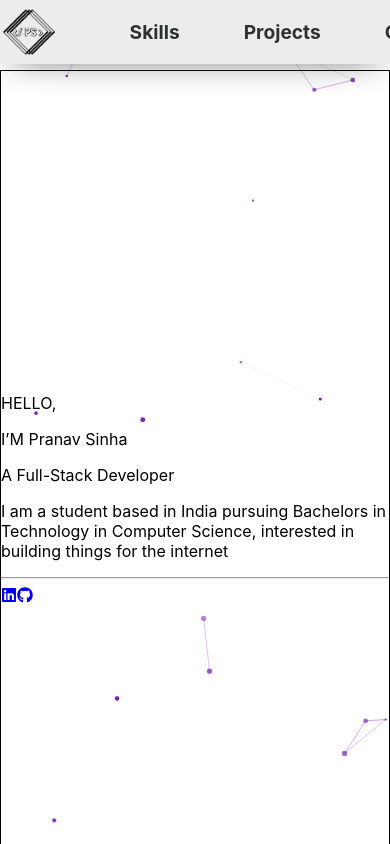
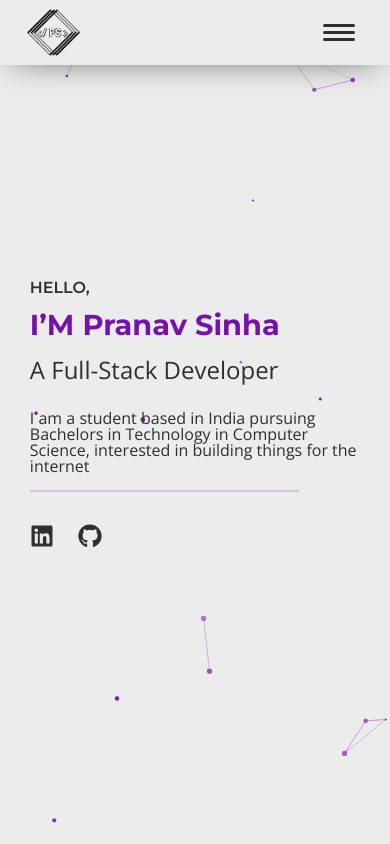
Before and after one commit to pran01/about-me, a React (Create React App) app: page / in a window 390 px wide. Shown: the top 844 px of the page. Built offline with nearby package versions, Linux system fonts and the light colour scheme.

Commit message:
Added Styling

```diff
--- a/src/styles/App.scss
+++ b/src/styles/App.scss
@@ -1,5 +1,14 @@
 @import "./variables";
 
 .container {
-  margin-top: 70px;
+  width: 100%;
+  height: 100%;
 }
+
+.combined-container {
+  position: fixed;
+  width: 100%;
+  height: 100%;
+  background-color: $color-neutral;
+  z-index: -100;
+}
--- a/src/styles/Contact.scss
+++ b/src/styles/Contact.scss
@@ -1,7 +1,9 @@
+@import "../styles/variables";
+
 #Contact {
   height: 100vh;
-  border: 1px solid black;
   display: flex;
   justify-content: center;
   align-items: center;
+  background-color: $color-neutral;
 }
--- a/src/styles/Home.scss
+++ b/src/styles/Home.scss
@@ -1,7 +1,82 @@
+@import "./variables";
+
 #Home {
   height: 100vh;
-  border: 1px solid black;
   display: flex;
-  justify-content: center;
   align-items: center;
+  padding: 1.5rem;
 }
+
+.content {
+  width: Max(50rem, 50%);
+  margin-left: 1.5vw;
+  line-height: 0;
+  .greeting {
+    color: $color-secondary;
+    font-family: $font-primary;
+    font-weight: 800;
+    font-size: 1.5rem;
+  }
+  .name {
+    color: $color-primary;
+    font-family: $font-primary;
+    font-size: 3.5rem;
+    font-weight: 700;
+    line-height: 1rem;
+  }
+  .intro {
+    color: $color-secondary;
+    font-family: $font-secondary;
+    font-size: 2.5rem;
+    font-weight: 500;
+    line-height: 1rem;
+  }
+  .about {
+    color: $color-secondary;
+    font-family: $font-secondary;
+    font-size: 1.5rem;
+    font-weight: 500;
+    line-height: 1em;
+    margin-top: 2rem;
+  }
+  hr {
+    border: 1px solid $color-primary-transparent;
+    width: 80%;
+    margin-right: 20%;
+  }
+  .logo {
+    font-size: 2rem;
+    color: $color-secondary;
+    margin: 1.5rem;
+    margin-left: 0;
+  }
+  .logo:hover {
+    color: $color-primary;
+  }
+}
+
+@media (max-width: 750px) {
+  .content {
+    .greeting {
+      color: $color-secondary;
+      font-family: $font-primary;
+      font-weight: 600;
+      font-size: 1rem;
+    }
+    .name {
+      font-size: 1.8rem;
+      font-weight: 700;
+    }
+    .intro {
+      font-size: 1.5rem;
+      font-weight: 400;
+    }
+    .about {
+      font-size: 1rem;
+      font-weight: 300;
+    }
+    .logo {
+      font-size: 1.5rem;
+    }
+  }
+}
--- a/src/styles/Projects.scss
+++ b/src/styles/Projects.scss
@@ -1,7 +1,8 @@
+@import "../styles/variables";
 #Projects {
   height: 100vh;
-  border: 1px solid black;
   display: flex;
   justify-content: center;
   align-items: center;
+  background-color: $color-neutral;
 }
--- a/src/styles/Skills.scss
+++ b/src/styles/Skills.scss
@@ -1,7 +1,9 @@
+@import "../styles/variables";
+
 #Skills {
   height: 100vh;
-  border: 1px solid black;
   display: flex;
   justify-content: center;
   align-items: center;
+  background-color: $color-neutral;
 }
--- a/src/styles/_variables.scss
+++ b/src/styles/_variables.scss
@@ -1,3 +1,7 @@
+@import url("https://fonts.googleapis.com/css2?family=Montserrat:wght@400;500;600;700;800&family=Open+Sans:wght@400;600;700;800&display=swap");
+$font-primary: "Montserrat", sans-serif;
+$font-secondary: "Open Sans", sans-serif;
+
 $color-neutral: #ececec;
 
 $color-primary: #7611ac;
--- a/src/styles/navbar.scss
+++ b/src/styles/navbar.scss
@@ -2,19 +2,22 @@
 
 .navbar {
   width: 100vw;
-  height: 4rem;
+  height: 65px;
   background-color: $color-neutral;
   position: fixed;
   top: 0;
   display: flex;
   justify-content: space-between;
   box-shadow: 0px 4px 37px -14px $color-secondary;
+  font-family: $font-primary;
+  font-weight: 700;
 }
 
 .logo-container {
   height: 100%;
   display: flex;
   align-items: center;
+  margin-left: 1.5rem;
   .logo {
     max-width: auto;
     max-height: 90%;
@@ -39,7 +42,7 @@
       a {
         text-decoration: none;
         color: $color-secondary;
-        font-weight: bold;
+
         font-size: 1.2rem;
       }
       a:hover {
@@ -61,3 +64,91 @@
     }
   }
 }
+
+.toggle-navbar {
+  height: 100%;
+  display: none;
+  align-items: center;
+  position: absolute;
+  right: 35px;
+  .bar,
+  .bar::before,
+  .bar::after {
+    display: block;
+    width: 2rem;
+    height: 3px;
+    background-color: $color-secondary;
+    border-radius: 2px;
+    position: relative;
+    transition: all 0.5s ease-in-out;
+  }
+  .bar::before,
+  .bar::after {
+    content: "";
+    position: absolute;
+  }
+  .bar::before {
+    bottom: 7px;
+  }
+  .bar::after {
+    top: 7px;
+  }
+  &.active {
+    .bar {
+      transform: translateX(-32px);
+      background: transparent;
+    }
+    .bar::before {
+      transform: translate(32px, 9px) rotate(45deg);
+    }
+    .bar::after {
+      transform: translate(32px, -5px) rotate(-45deg);
+    }
+  }
+}
+
+@media (max-width: 750px) {
+  .navbar {
+    flex-direction: column;
+    align-items: flex-start;
+  }
+  .navbar-links {
+    display: flex;
+    transform: scaleY(0);
+    transform-origin: top;
+    height: fit-content;
+    width: 100%;
+    align-items: center;
+    justify-content: center;
+    background-color: $color-neutral;
+    box-shadow: 0px 5px 15px -2px $color-secondary;
+    transition: all 0.4s ease-in-out;
+    ul {
+      margin: 0;
+      margin-bottom: 10px;
+      padding: 0;
+      width: 100%;
+      flex-direction: column;
+      align-items: center;
+      li {
+        justify-content: center;
+        height: 3rem;
+        a {
+          opacity: 0;
+          transition: opacity 0.15s ease-in-out;
+        }
+      }
+    }
+    &.active {
+      transform: scaleY(1);
+      transform-origin: top;
+      ul li a {
+        opacity: 1;
+        transition: opacity 0.25s ease-in-out 0.3s;
+      }
+    }
+  }
+  .toggle-navbar {
+    display: flex;
+  }
+}
```
